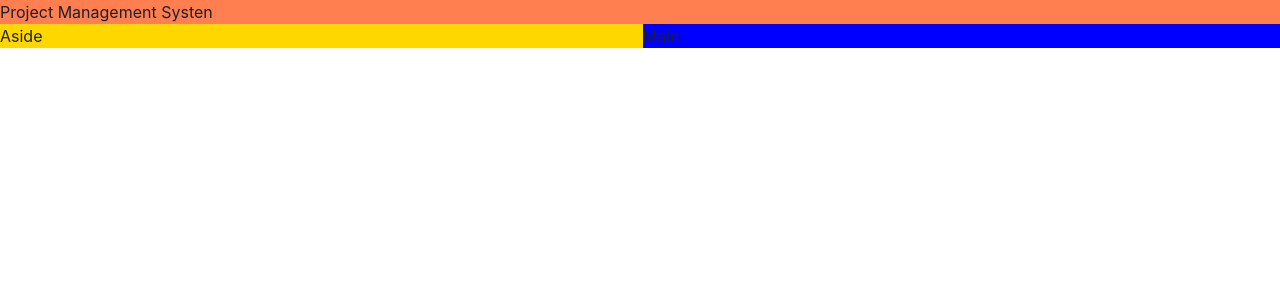
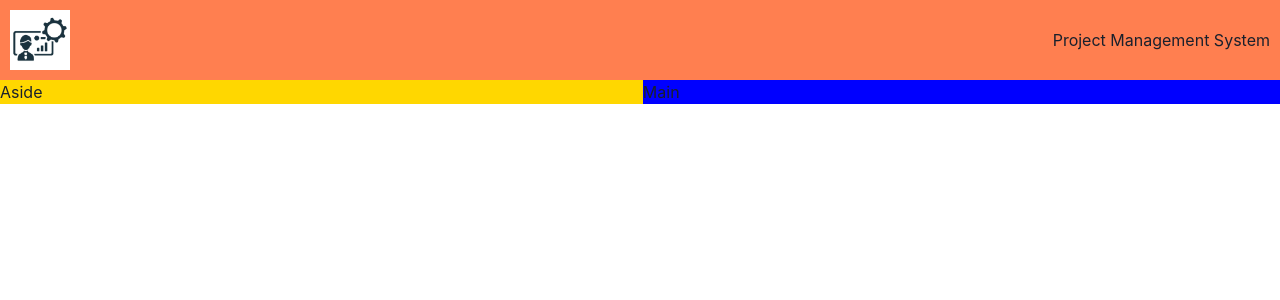
Before and after one commit to Djawad02/project-management, a React (Vite) app: page / in a window 1280 px wide. Shown: the top 300 px of the page. Built offline with nearby package versions, Linux system fonts and the light colour scheme.

Commit message:
Modify Navbar

```diff
--- a/src/components/Navbar.tsx
+++ b/src/components/Navbar.tsx
@@ -1,8 +1,13 @@
 import React from "react";
-import { Text } from "@chakra-ui/react";
-
+import { HStack, Text, Image } from "@chakra-ui/react";
+import logo from "../assets/logo.png";
 const Navbar = () => {
-  return <Text>Project Management Systen</Text>;
+  return (
+    <HStack justifyContent="space-between" padding="10px">
+      <Image src={logo} boxSize="60px" objectFit="cover" />
+      <Text>Project Management System</Text>
+    </HStack>
+  );
 };
 
 export default Navbar;
```
Also changed, not shown: src/assets/logo.png (added).
